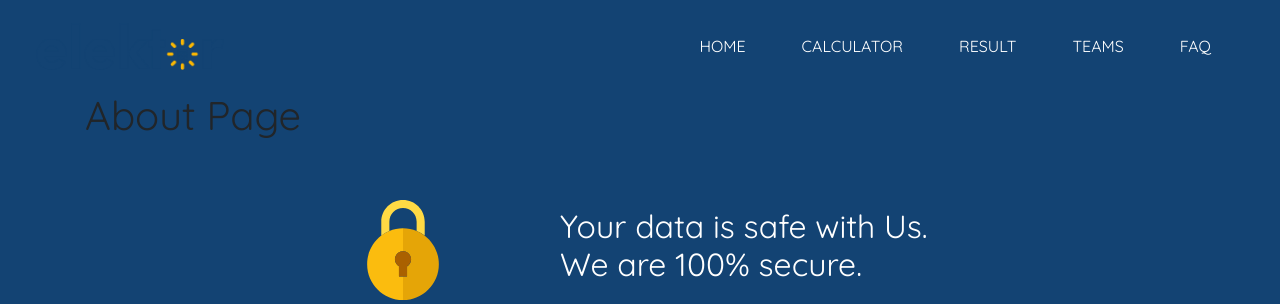
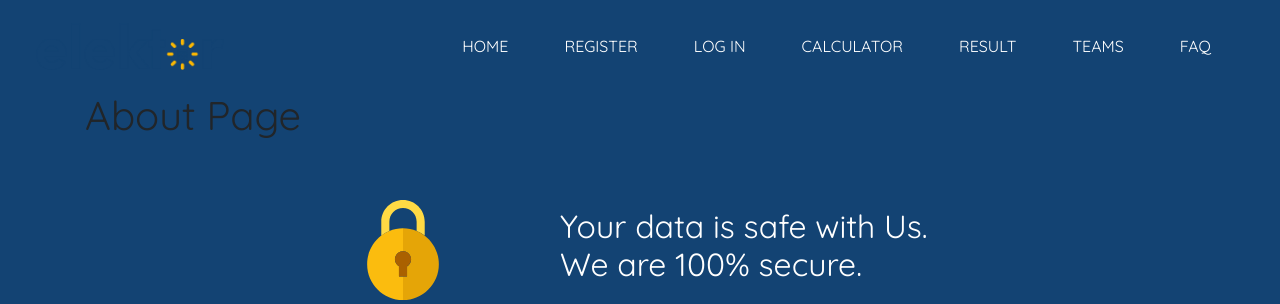
Before and after one commit to hngi/TeamCharites_SolarCalculatorAppWeb, a Flask app: page /about in a window 1280 px wide. Shown: the top 304 px of the page. Run offline with Flask 2, Linux system fonts and the light colour scheme; the visitor is signed in with stand-in values (Sample User, id 1); some libraries are stand-ins or nearby versions.

Commit message:
added authentication

```diff
--- a/app/templates/base.html
+++ b/app/templates/base.html
@@ -30,6 +30,13 @@
                 <ul class="navbar-nav ml-auto">
                     <li class="nav-item">
                         <a class="nav-link" href="{{ url_for('index') }}">HOME</a>
+                    </li>
+                    <li class="nav-item">
+                        <a class="nav-link" href="{{ url_for('register') }}">REGISTER</a>
+                    </li>
+
+                    <li class="nav-item">
+                        <a class="nav-link" href="{{ url_for('login') }}">LOG IN</a>
                     </li>
                     <li class="nav-item">
                         <a class="nav-link" href="{{ url_for('calculate') }}">CALCULATOR</a>
```
